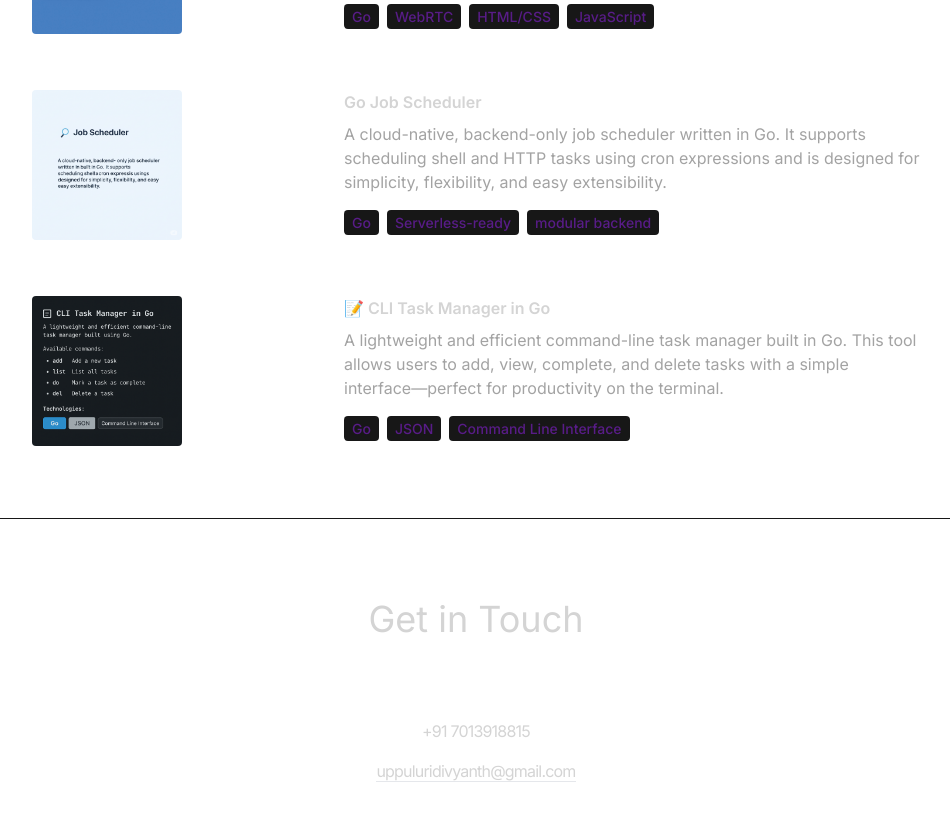
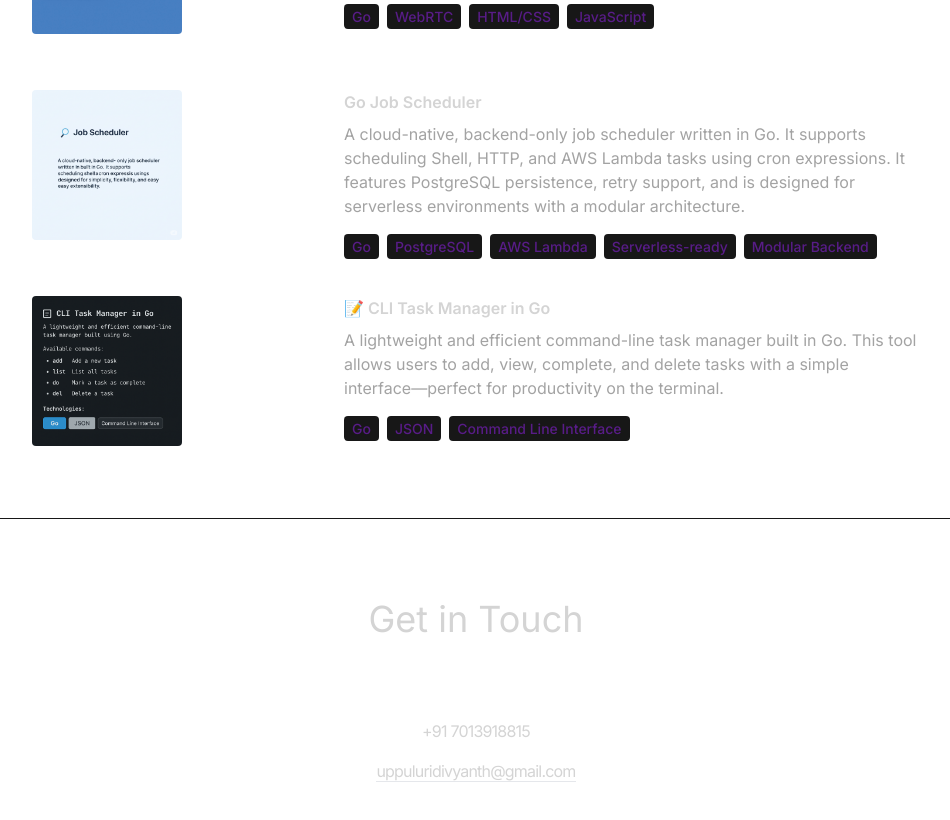
Before and after one commit to Divyanth2468/Portfolio-DS, a React (Vite) app: page / in a window 1280 px wide. Shown: the part 3333-4153 px from the top of the page, without its empty margins (164-1114 px from the left). Built offline with nearby package versions, Linux system fonts and the light colour scheme.

Commit message:
Changes to project descriptions

```diff
--- a/src/constants/index.js
+++ b/src/constants/index.js
@@ -52,8 +52,14 @@ export const PROJECTS = [
     title: "Go Job Scheduler",
     image: project4,
     description:
-      "A cloud-native, backend-only job scheduler written in Go. It supports scheduling shell and HTTP tasks using cron expressions and is designed for simplicity, flexibility, and easy extensibility.",
-    technologies: ["Go", "Serverless-ready", "modular backend"],
+      "A cloud-native, backend-only job scheduler written in Go. It supports scheduling Shell, HTTP, and AWS Lambda tasks using cron expressions. It features PostgreSQL persistence, retry support, and is designed for serverless environments with a modular architecture.",
+    technologies: [
+      "Go",
+      "PostgreSQL",
+      "AWS Lambda",
+      "Serverless-ready",
+      "Modular Backend",
+    ],
     link: "https://github.com/Divyanth2468/Go-Job-Scheduler",
   },
   {
```
